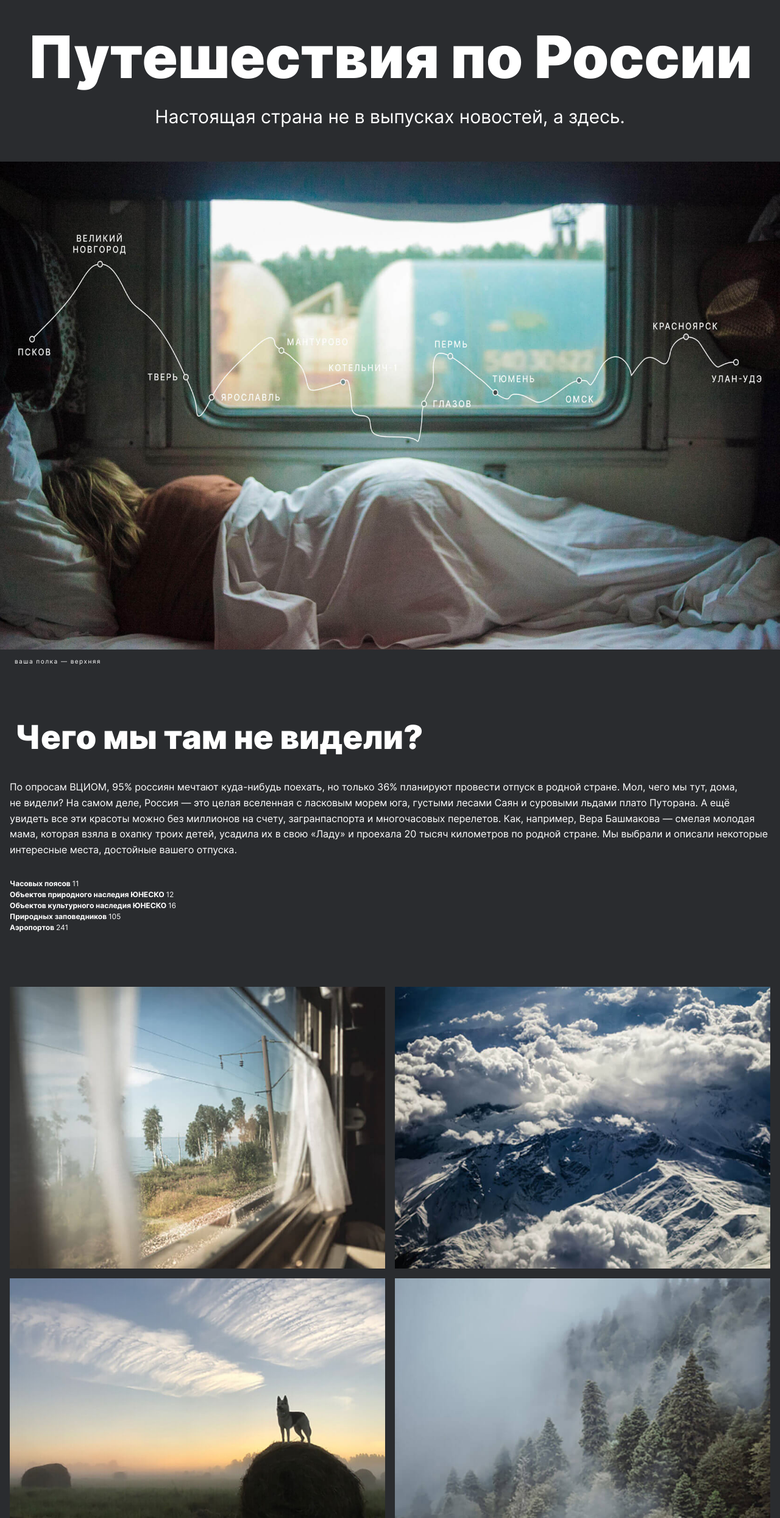
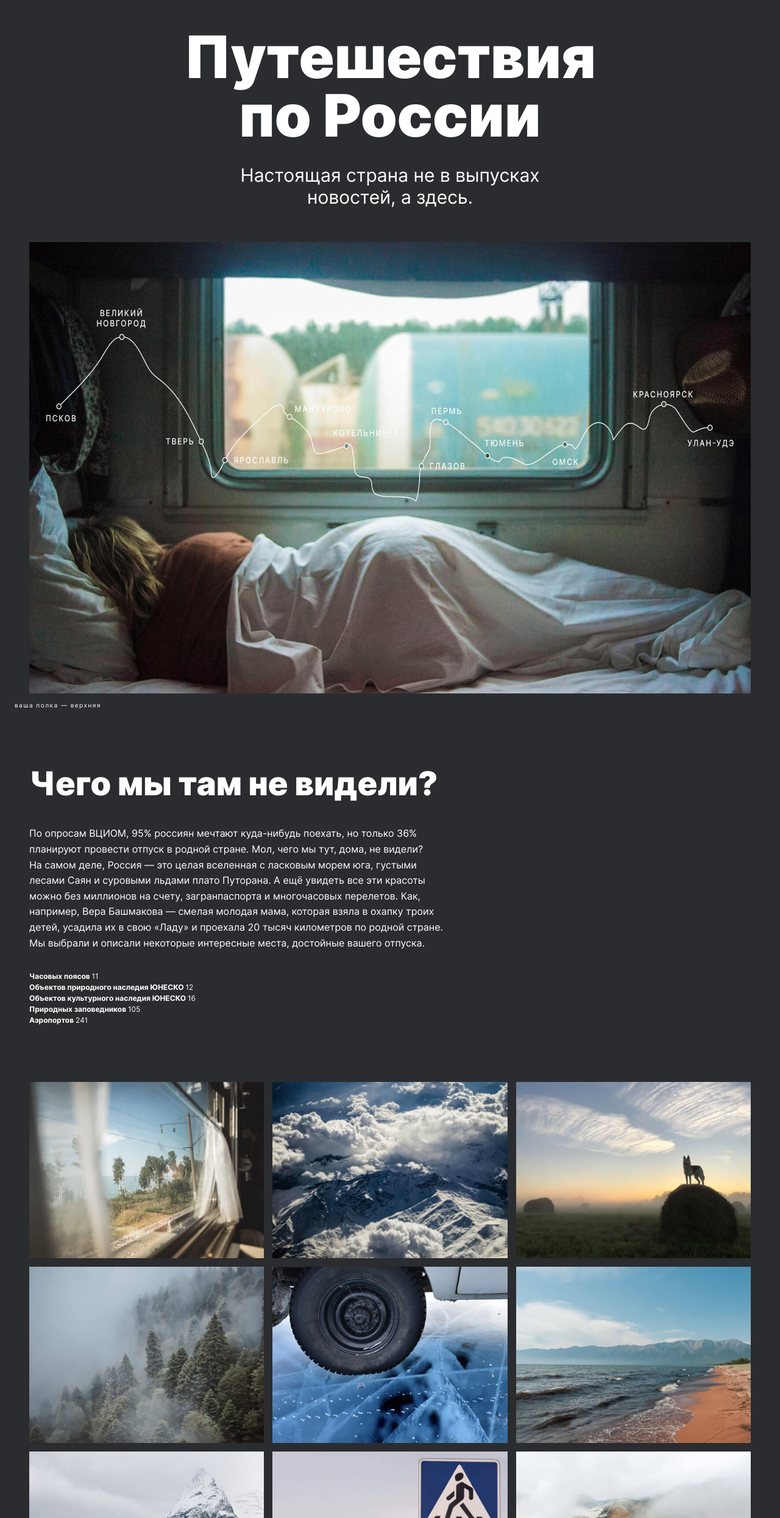
Before and after one commit to SergeyKardashev/russian-travel, a plain HTML site: page index.html in a window 1280 px wide. Shown: the part 71-2560 px from the top of the page at 61% size. Drawn offline with Linux system fonts and the light colour scheme.

Commit message:
320 and 768 ready. 1024 in progress

```diff
--- a/pages/index.css
+++ b/pages/index.css
@@ -16,9 +16,9 @@
 }
 
 .header {
+  margin: 0 auto;
   padding: 0;
   width: calc(100% - 16px * 2);
-  margin: 0 auto;
   display: flex;
   align-items: flex-end;
   justify-content: space-between;
@@ -66,8 +66,13 @@
 }
 
 .lead__title {
-  margin: 0;
-  padding: 48px 16px 0;
+  margin: 0 auto;
+  /* padding: 48px 16px 0; */
+  padding-top: 48px;
+  padding-bottom: 0;
+  padding-left: 0;
+  padding-right: 0;
+  width: 288px;
   font-family: "Inter", "Arial", "Helvetica", sans-serif;
   font-size: 40px;
   font-weight: 900;
@@ -77,8 +82,13 @@
 }
 
 .lead__subtitle {
-  margin: 0;
-  padding: 16px 16px 0;
+  margin: 0 auto;
+  /* padding: 16px 16px 0; */
+  padding-top: 16px;
+  padding-bottom: 0;
+  padding-left: 0;
+  padding-right: 0;
+  width: 288px;
   text-align: center;
   color: white;
   font-family: "Inter", "Arial", "Helvetica", sans-serif;
@@ -123,7 +133,10 @@
 
 .intro__text {
   margin: 0;
-  padding: 40px 16px 0;
+  padding-top: 40px;
+  padding-bottom: 0;
+  padding-left: 16px;
+  padding-right: 16px;
   font-family: "Inter", "Arial", "Helvetica", sans-serif;
   font-size: 16px;
   font-weight: 400;
@@ -134,7 +147,10 @@
 
 .intro__list {
   margin: 0;
-  padding: 34px 16px 0;
+  padding-top: 34px;
+  padding-bottom: 0;
+  padding-left: 16px;
+  padding-right: 16px;
   list-style: none;
   font-size: 12px;
   line-height: 1.5;
@@ -158,7 +174,10 @@
 }
 
 .main__photo-grid {
-  padding: 64px 16px 0;
+  padding-top: 64px;
+  padding-bottom: 0;
+  padding-left: 16px;
+  padding-right: 16px;
 }
 
 .photo-grid__item {
@@ -294,10 +313,12 @@
 
 .cover__title {
   margin: 0 auto;
-  padding: 0;
   padding-top: 33px;
-  max-width: calc(100% - 16px * 2);
-  /* padding: 33px 16px 0; */
+  padding-bottom: 0;
+  padding-right: 0;
+  padding-left: 0;
+  width: 288px;
+  /* max-width: calc(100% - 16px * 2); */
   font-family: "Inter", "Arial", "Helvetica", sans-serif;
   font-size: 32px;
   font-weight: 900;
@@ -307,11 +328,11 @@
 
 .cover__subtitle {
   margin: 0 auto;
-  padding: 0;
   padding-top: 16px;
   padding-bottom: 33px;
-  /* padding: 16px 16px 33px; */
-  max-width: calc(100% - 16px * 2);
+  padding-left: 0;
+  padding-right: 0;
+  width: 288px;
   font-family: "Inter", "Arial", "Helvetica", sans-serif;
   font-size: 14px;
   font-weight: 400;
@@ -379,12 +400,13 @@
     width: 176px;
   }
   .lead__title {
-    padding: 48px 24px 0;
+    width: 720px;
     font-size: 96px;
     line-height: 1;
   }
   .lead__subtitle {
-    padding: 32px 64px 0;
+    padding-top: 32px;
+    width: 640px;
     font-size: 30px;
     line-height: 1.2;
   }
@@ -396,26 +418,51 @@
   }
 
   .intro__title {
-    padding: 88px 24px 0;
+    /* 768+ */
+    width: 720px;
+    padding-top: 88px;
+    padding-bottom: 0;
+    padding-left: 24px;
+    padding-right: 0px;
     font-size: 54px;
   }
 
+  .intro__text {
+    /* 768+ */
+    padding-left: 24px;
+    padding-right: 0px;
+    width: 720px;
+  }
+  .intro__list {
+    /* 768+ */
+    padding-top: 37px;
+    padding-bottom: 0;
+    padding-left: 24px;
+    padding-right: 24px;
+  }
   .photo-grid {
+    /* 768+ */
     grid-template-columns: repeat(2, 1fr);
     gap: 16px;
   }
 
   .main__photo-grid {
-    padding: 88px 16px 0;
+    /* 768+ */
+    padding-top: 88px;
+    padding-bottom: 0;
+    padding-left: 24px;
+    padding-right: 24px;
   }
 
   .places__list {
     /* list of grid containers  */
+    /* 768+ */
     padding-top: 15px;
   }
 
   .places__item {
     /* grid container*/
+    /* 768+ */
     grid-template-columns: 340px 1fr;
     grid-template-areas:
       "title website"
@@ -424,47 +471,57 @@
   }
 
   .place__title {
+    /* 768+ */
     padding: 73px 0 0 24px;
     font-size: 42px;
   }
 
   .place__website {
+    /* 768+ */
     padding: 32px 28px 0 0px;
     align-self: end;
   }
 
   .place__image {
+    /* 768+ */
     padding: 0px 0px 0 24px;
   }
 
   .place__paragraph {
+    /* 768+ */
     padding: 25px 16px 0 0;
     font-size: 16px;
     line-height: 1.63;
   }
 
   .place__paragraph:first-of-type {
+    /* 768+ */
     padding: 0px 16px 0 0;
   }
 
   .cover__box {
+    /* 768+ */
     margin-top: 90px;
   }
   .cover__title {
+    /* 768+ */
     padding-top: 115px;
-    padding-bottom: 0;
-    max-width: 500px;
+    width: 560px;
     font-size: 72px;
     line-height: 1.06;
   }
 
   .cover__subtitle {
-    padding: 32px 204px 115px;
+    /* 768+ */
+    padding-top: 32px;
+    padding-bottom: 115px;
+    width: 360px;
     font-size: 18px;
     line-height: 1.22;
   }
 
   .footer {
+    /* 768+ */
     color: white;
     display: flex;
     flex-direction: row;
@@ -473,20 +530,24 @@
   }
 
   .footer__nav-list {
+    /* 768+ */
     padding: 88px 24px 0;
     flex-direction: row;
   }
 
   .footer__nav-item {
+    /* 768+ */
     padding: 0 18px 24px 0;
   }
 
   .footer__link {
+    /* 768+ */
     font-size: 18px;
     line-height: 1.12;
   }
 
   .footer__copyright {
+    /* 768+ */
     padding: 0 24px 24px 0;
     font-size: 14px;
     line-height: 1.14;
@@ -498,4 +559,63 @@
   .header {
     width: calc(100% - 48px * 2);
   }
+  .lead__image {
+    width: calc(100% - 2 * 48px);
+  }
+  .intro__title {
+    /* 1024+ */
+    padding-top: 92px;
+    padding-left: 48px;
+    /* padding-right: 48px; */
+  }
+  .intro__text {
+    /* 1024+ */
+    padding-left: 48px;
+    width: 690px;
+  }
+
+  .intro__list {
+    /* 1024+ */
+    padding-top: 33px;
+    padding-bottom: 0;
+    padding-left: 48px;
+    padding-right: 48px;
+  }
+  .main__photo-grid {
+    /* 1024+ */
+    padding-top: 92px;
+    padding-bottom: 0;
+    padding-left: 48px;
+    padding-right: 48px;
+  }
+  /* .photo-grid { */
+  /* 320+ */
+  /* width: 100%; */
+  /* box-sizing: border-box; */
+  /* display: grid; */
+  /* grid-template-columns: repeat(1, 1fr); */
+  /* gap: 12px; */
+  /* } */
+  .photo-grid {
+    /* 1024+ */
+    grid-template-columns: repeat(3, 1fr);
+    gap: 14px;
+  }
+  .main__photo-grid {
+    /* 1024+ */
+    padding-top: 92px;
+    padding-left: 48px;
+    padding-right: 48px;
+  }
+  .places__list {
+    /* list of grid containers  */
+    /* 1024+ */
+    padding-top: 12px;
+  }
+  .places__item {
+    /* grid container*/
+    /* 1024+ */
+    grid-template-columns: 440px 1fr;
+    gap: 48px 32px;
+  }
 }
```
